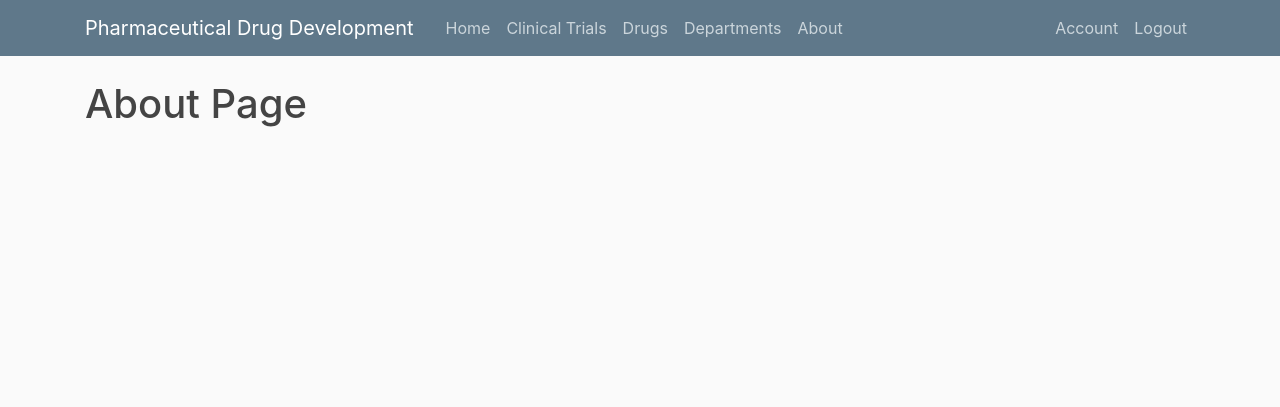
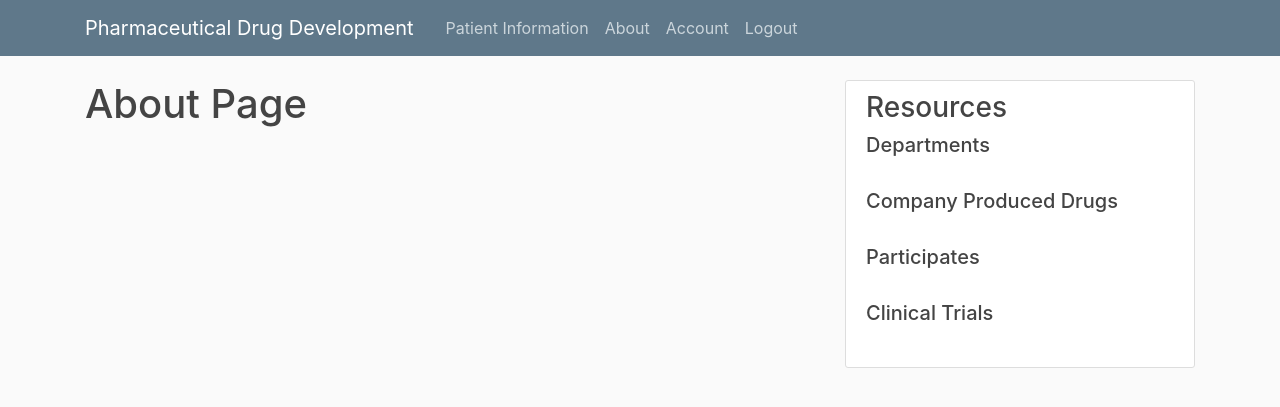
Before and after one commit to egeoffroy/DB_Final, a Flask app: page /about in a window 1280 px wide. Shown: the top 407 px of the page. Run offline with Flask 2, Linux system fonts and the light colour scheme; the visitor is signed in with stand-in values (Sample User, id 1); parts of the project's set-up code (start-up, migrations or seed data) failed here and were passed over; some libraries are stand-ins or nearby versions.

Commit message:
Update layout.html

```diff
--- a/flaskDemo/templates/layout.html
+++ b/flaskDemo/templates/layout.html
@@ -9,8 +9,7 @@
     <link rel="stylesheet" href="https://maxcdn.bootstrapcdn.com/bootstrap/4.0.0/css/bootstrap.min.css" integrity="sha384-Gn5384xqQ1aoWXA+058RXPxPg6fy4IWvTNh0E263XmFcJlSAwiGgFAW/dAiS6JXm" crossorigin="anonymous">
 
     <link rel="stylesheet" type="text/css" href="{{ url_for('static', filename='main.css') }}">
-    <link href="https://fonts.googleapis.com/icon?family=Material+Icons" rel="stylesheet">
-    <link rel="stylesheet" href="https://cdnjs.cloudflare.com/ajax/libs/font-awesome/4.7.0/css/font-awesome.min.css">
+
     {% if title %}
         <title>Pharmaceutical Drug Development - {{ title }}</title>
     {% else %}
@@ -26,17 +25,13 @@
             <span class="navbar-toggler-icon"></span>
           </button>
           <div class="collapse navbar-collapse" id="navbarToggle">
-            <div class="navbar-nav mr-auto">
-              <a class="nav-item nav-link" href="{{ url_for('home') }}">Home</a>
-              <a class="nav-item nav-link" href="{{ url_for('participates1') }}">Clinical Trials</a>
-              <a class="nav-item nav-link" href="{{ url_for('drug1') }}">Drugs</a>
-              <a class="nav-item nav-link" href="{{ url_for('dept1') }}">Departments</a>
-              <a class="nav-item nav-link" href="{{ url_for('about') }}">About</a>
-            </div>
             <!-- Navbar Right Side -->
             <div class="navbar-nav">
               {% if current_user.is_authenticated %}
 <!--                <a class="nav-item nav-link" href="{{ url_for('new_dept') }}">New Dept</a>-->
+
+                <a class="nav-item nav-link" href="{{ url_for('participates1') }}">Patient Information</a>
+                <a class="nav-item nav-link" href="{{ url_for('about') }}">About</a>
                 <a class="nav-item nav-link" href="{{ url_for('account') }}">Account</a>
                 <a class="nav-item nav-link" href="{{ url_for('logout') }}">Logout</a>
               {% else %}
@@ -62,6 +57,17 @@
           {% endwith %}
           {% block content %}{% endblock %}
         </div>
+        <div class="col-md-4">
+          <div class="content-section">
+              <h3>Resources</h3>
+              <ul class="list-group">
+                <h5><a class="article-title" href="{{ url_for('dept_home')}}">Departments</a></h5></br>
+                <h5><a class="article-title" href="{{ url_for('drug1')}}">Company Produced Drugs</a></h5></br>
+                <h5><a class="article-title" href="{{ url_for('participates1') }}">Participates</a></h5></br>
+                <h5><a class="article-title" href="{{ url_for('clinical1') }}">Clinical Trials</a></h5></br>
+              </ul>
+          </div>
+        </div>
     </main>
 
 
```
